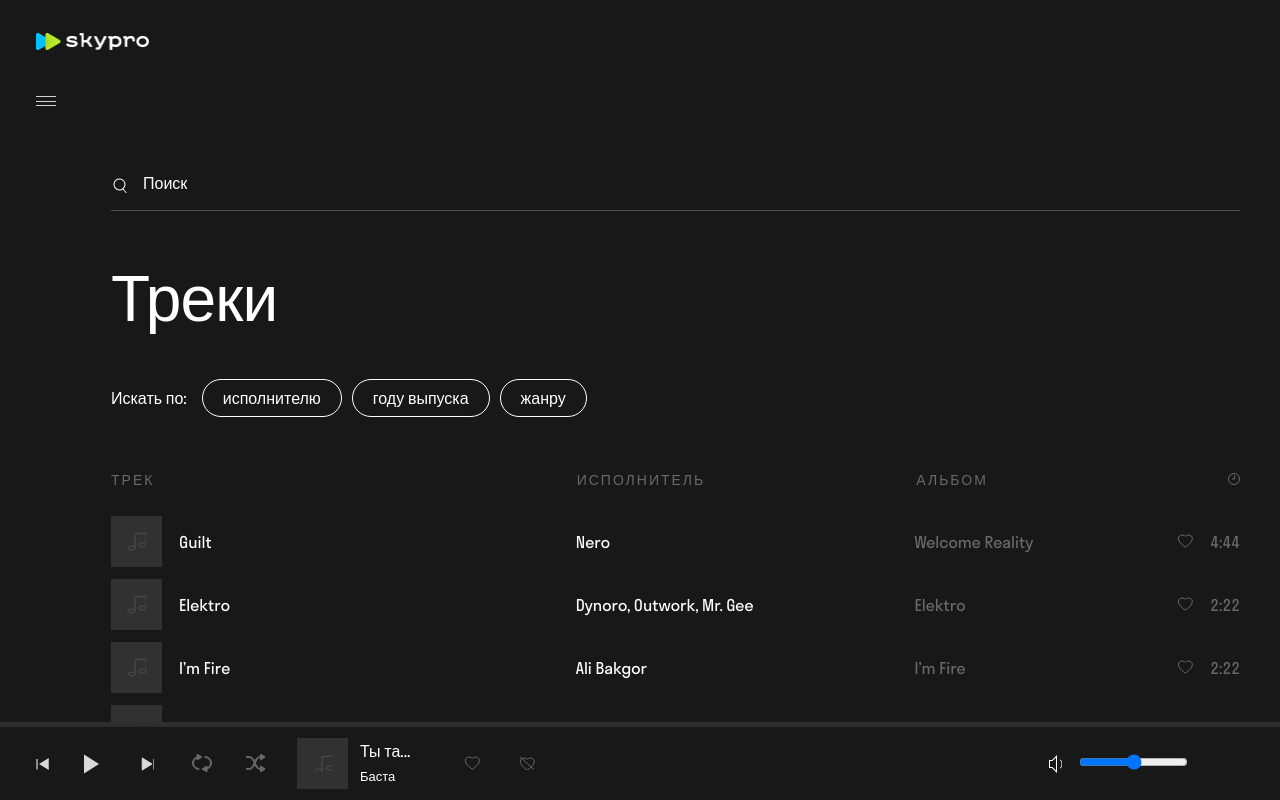
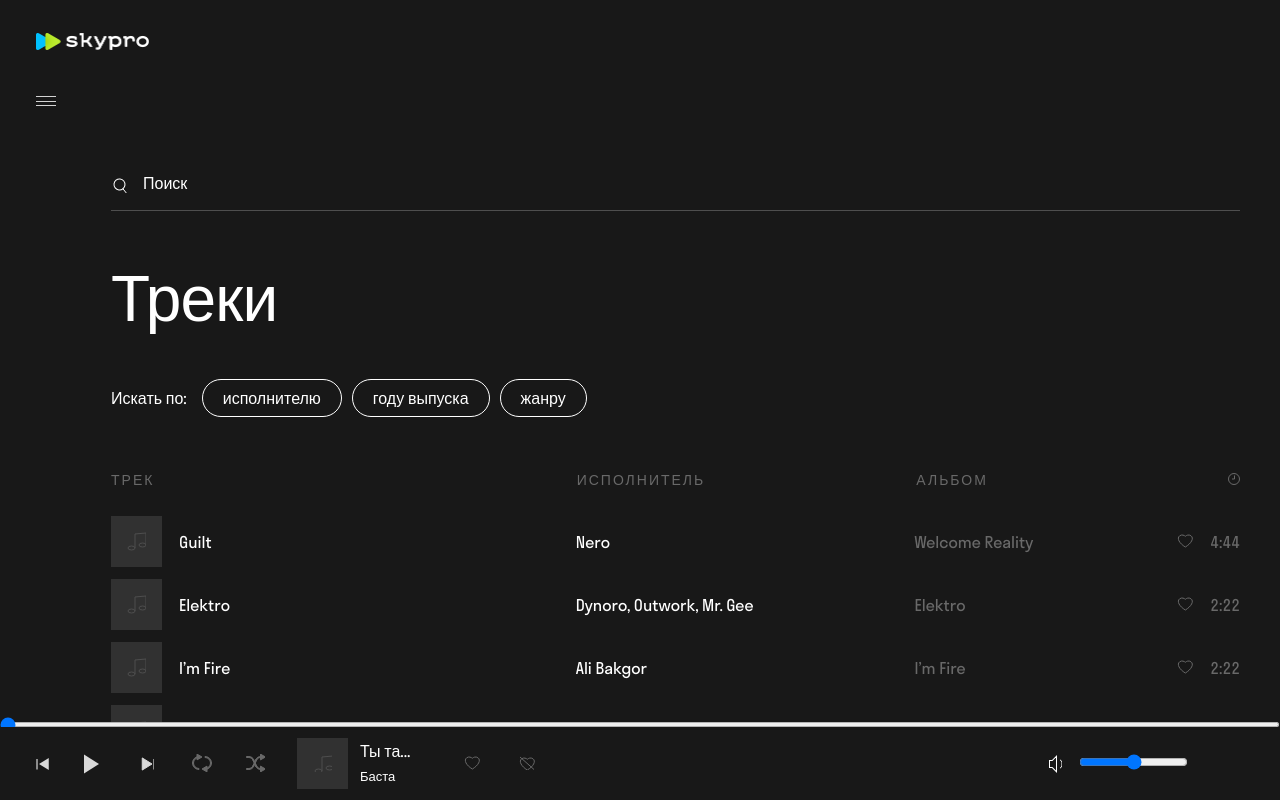
Before and after one commit to mr-dubik/music-service, a React (Create React App) app: page /home in a window 1280 px wide. Built offline with nearby package versions, Linux system fonts and the light colour scheme.

Commit message:
fix: add play and progress sound

```diff
--- a/src/components/Bar/Bar.jsx
+++ b/src/components/Bar/Bar.jsx
@@ -15,9 +15,30 @@ import track from '../../sound/Bobby_Marleni_-_Dropin.mp3'
 function Bar() {
   const [isLoading, setLoading] = useState(true)
   const audioRef = useRef(new Audio(track))
+  const progressRef = useRef()
 
   const audioPlay = () => {
-    audioRef.play()
+    const audio = audioRef.current
+    audio.play()
+  }
+
+  useEffect(() => {
+    audioRef.current.ontimeupdate = () => {
+      const progress =
+        (audioRef.current.currentTime / audioRef.current.duration) * 1000
+      progressRef.current.value = progress
+    }
+  }, [audioRef, progressRef])
+
+  const progressChange = () => {
+    audioRef.current.currentTime =
+      (progressRef.current.value / 1000) * audioRef.current.duration
+  }
+
+  const volumeChange = () => {
+    const volume = document.getElementById('volume')
+    console.log(volume.value)
+    console.log(audioRef)
   }
 
   useEffect(() => {
@@ -115,7 +136,14 @@ function Bar() {
   return (
     <div className="bar">
       <div className="bar__content">
-        <div className="bar__player-progress" />
+        <input
+          className="bar__player-progress"
+          type="range"
+          ref={progressRef}
+          defaultValue={0}
+          max={1000}
+          onChange={progressChange}
+        />
         <div className="bar__player-block">
           <div className="bar__player player">
             <div className="player__controls">
@@ -193,8 +221,12 @@ function Bar() {
               <div className="volume__progress _btn">
                 <input
                   className="volume__progress-line _btn"
+                  id="volume"
                   type="range"
                   name="range"
+                  min="0"
+                  max="100"
+                  onChange={volumeChange}
                 />
               </div>
             </div>
```
